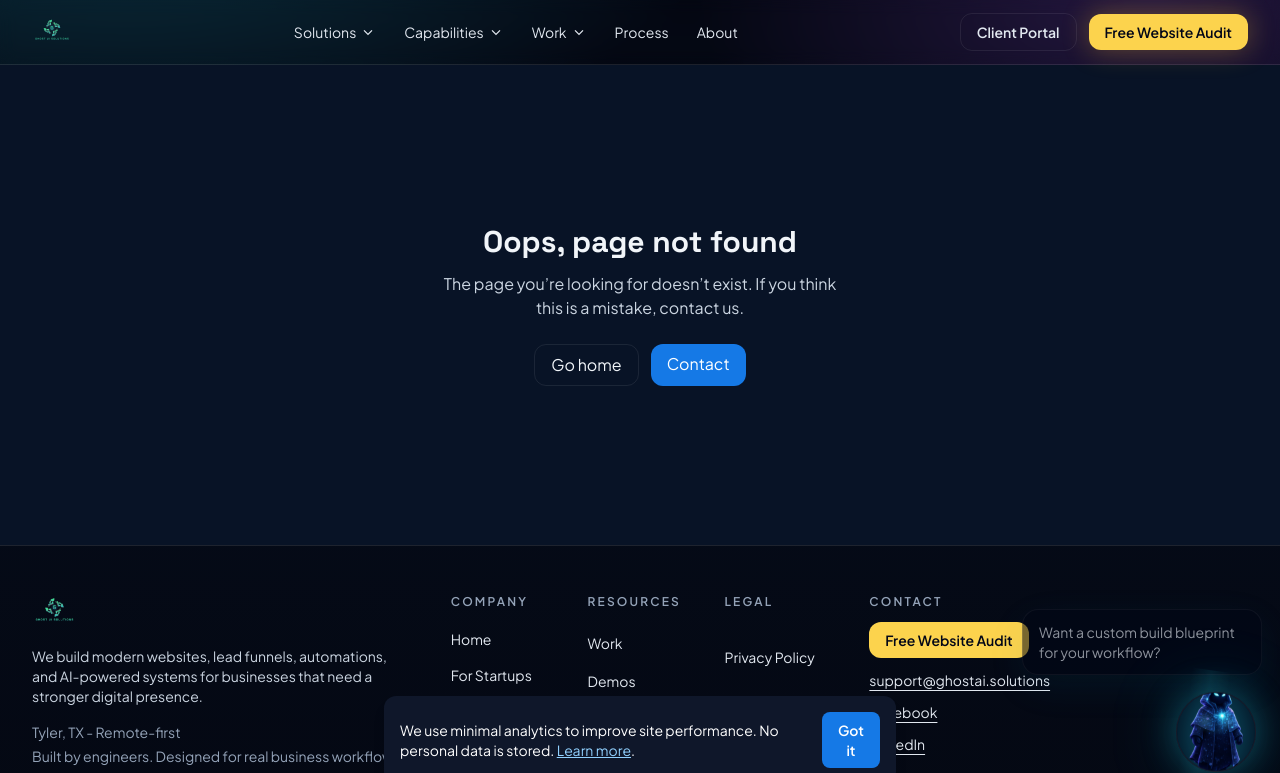
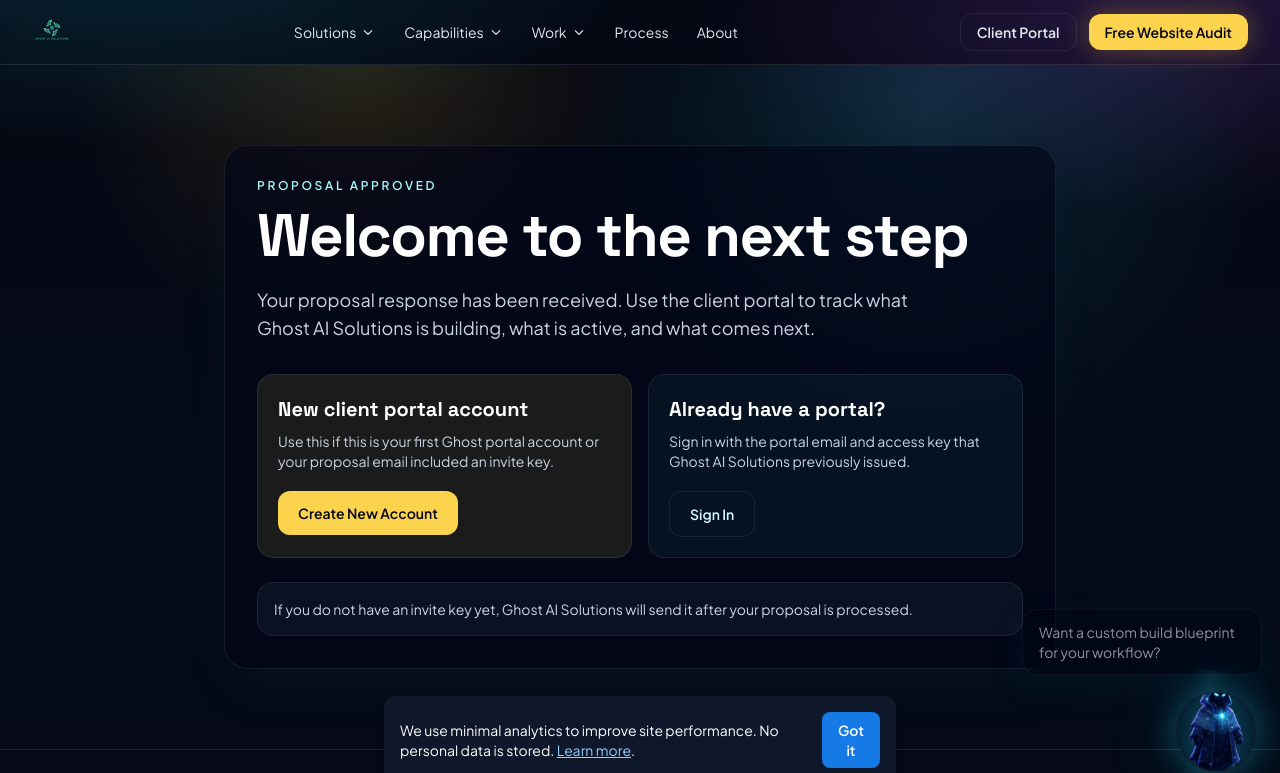
Before and after one commit to burchdad/ghostaisolutions, a Next.js app: page /client-portal/proposal-thank-you in a window 1280 px wide. Before the commit this address had no page. Shown: the top 773 px of the page. Built offline with nearby package versions, Linux system fonts and the light colour scheme.

Commit message:
Add client portal proposal thank you page

```diff
--- /dev/null
+++ b/app/client-portal/proposal-thank-you/page.js
@@ -0,0 +1,67 @@
+import Link from "next/link";
+
+export const metadata = {
+  title: "Proposal Approved - Ghost AI Solutions",
+  description: "Next steps after approving a Ghost AI Solutions proposal.",
+};
+
+export default function ClientPortalProposalThankYouPage({ searchParams }) {
+  const invite = typeof searchParams?.invite === "string" ? searchParams.invite : "";
+  const email = typeof searchParams?.email === "string" ? searchParams.email : "";
+  const createHref = invite
+    ? `/client-portal/create-account?invite=${encodeURIComponent(invite)}${email ? `&email=${encodeURIComponent(email)}` : ""}`
+    : "/client-portal/create-account";
+  const signInHref = email
+    ? `/client-portal/sign-in?email=${encodeURIComponent(email)}`
+    : "/client-portal/sign-in";
+
+  return (
+    <main className="relative overflow-hidden">
+      <section className="relative py-16 sm:py-20">
+        <div className="absolute inset-x-0 top-0 h-[30rem] bg-[radial-gradient(circle_at_72%_10%,rgba(34,211,238,0.15),transparent_34%),radial-gradient(circle_at_28%_0%,rgba(251,191,36,0.13),transparent_28%)]" />
+        <div className="relative mx-auto max-w-4xl px-4 sm:px-6 lg:px-8">
+          <div className="rounded-3xl border border-white/10 bg-slate-950/65 p-6 shadow-2xl shadow-cyan-950/20 sm:p-8">
+            <p className="text-xs font-semibold uppercase tracking-[0.22em] text-cyan-200">Proposal Approved</p>
+            <h1 className="mt-3 text-4xl font-bold tracking-tight text-white sm:text-6xl">Welcome to the next step</h1>
+            <p className="mt-5 max-w-2xl text-lg text-slate-300">
+              Your proposal response has been received. Use the client portal to track what Ghost AI Solutions is building,
+              what is active, and what comes next.
+            </p>
+
+            <div className="mt-8 grid gap-4 sm:grid-cols-2">
+              <div className="rounded-2xl border border-amber-300/20 bg-amber-300/10 p-5">
+                <h2 className="text-xl font-bold text-white">New client portal account</h2>
+                <p className="mt-2 text-sm text-slate-300">
+                  Use this if this is your first Ghost portal account or your proposal email included an invite key.
+                </p>
+                <Link
+                  href={createHref}
+                  className="mt-5 inline-flex rounded-xl bg-amber-300 px-5 py-3 text-sm font-semibold text-slate-950 transition hover:bg-amber-200"
+                >
+                  Create New Account
+                </Link>
+              </div>
+
+              <div className="rounded-2xl border border-cyan-300/20 bg-cyan-300/5 p-5">
+                <h2 className="text-xl font-bold text-white">Already have a portal?</h2>
+                <p className="mt-2 text-sm text-slate-300">
+                  Sign in with the portal email and access key that Ghost AI Solutions previously issued.
+                </p>
+                <Link
+                  href={signInHref}
+                  className="mt-5 inline-flex rounded-xl border border-cyan-300/35 px-5 py-3 text-sm font-semibold text-cyan-100 transition hover:border-cyan-200 hover:bg-cyan-300/10 hover:text-white"
+                >
+                  Sign In
+                </Link>
+              </div>
+            </div>
+
+            <div className="mt-6 rounded-2xl border border-white/10 bg-slate-900/70 p-4 text-sm text-slate-300">
+              If you do not have an invite key yet, Ghost AI Solutions will send it after your proposal is processed.
+            </div>
+          </div>
+        </div>
+      </section>
+    </main>
+  );
+}
```
